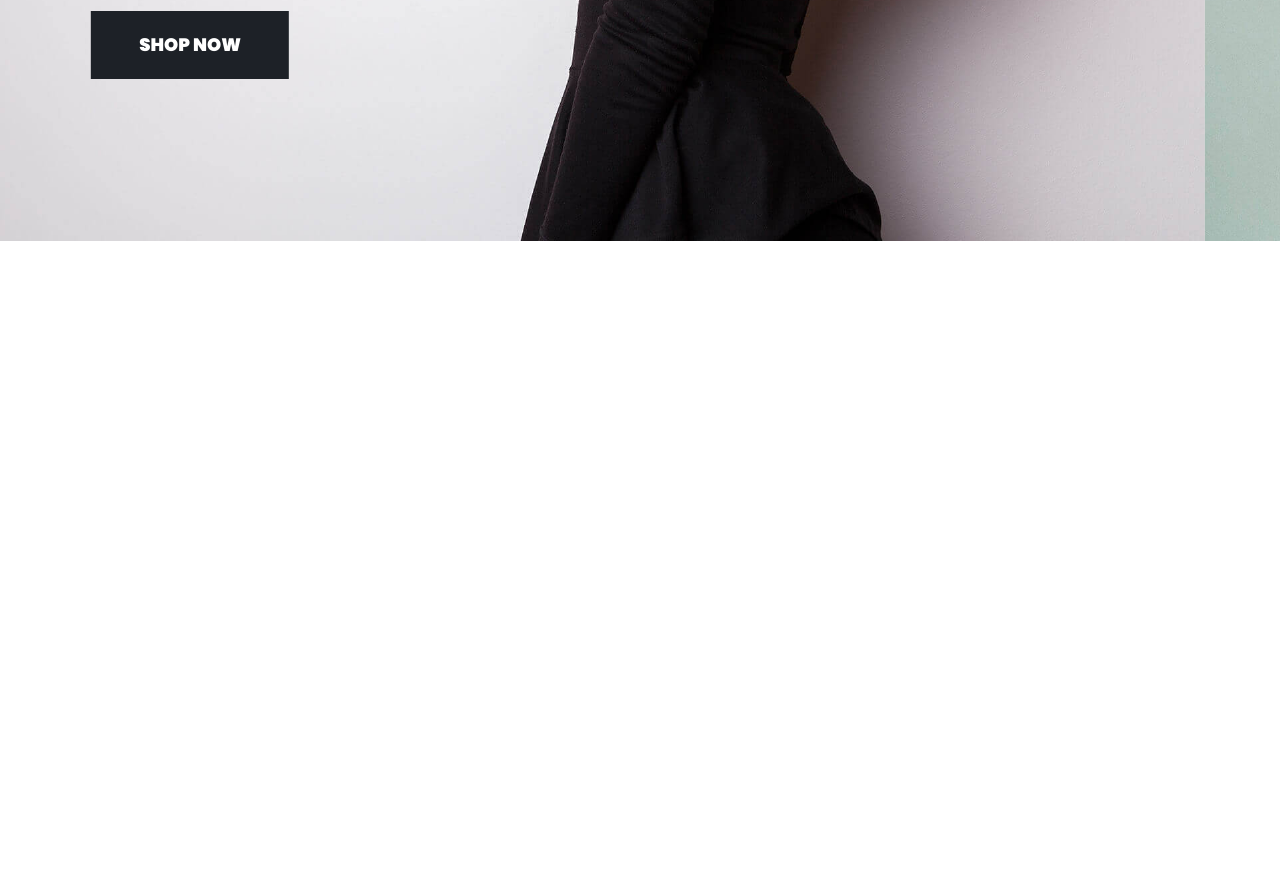
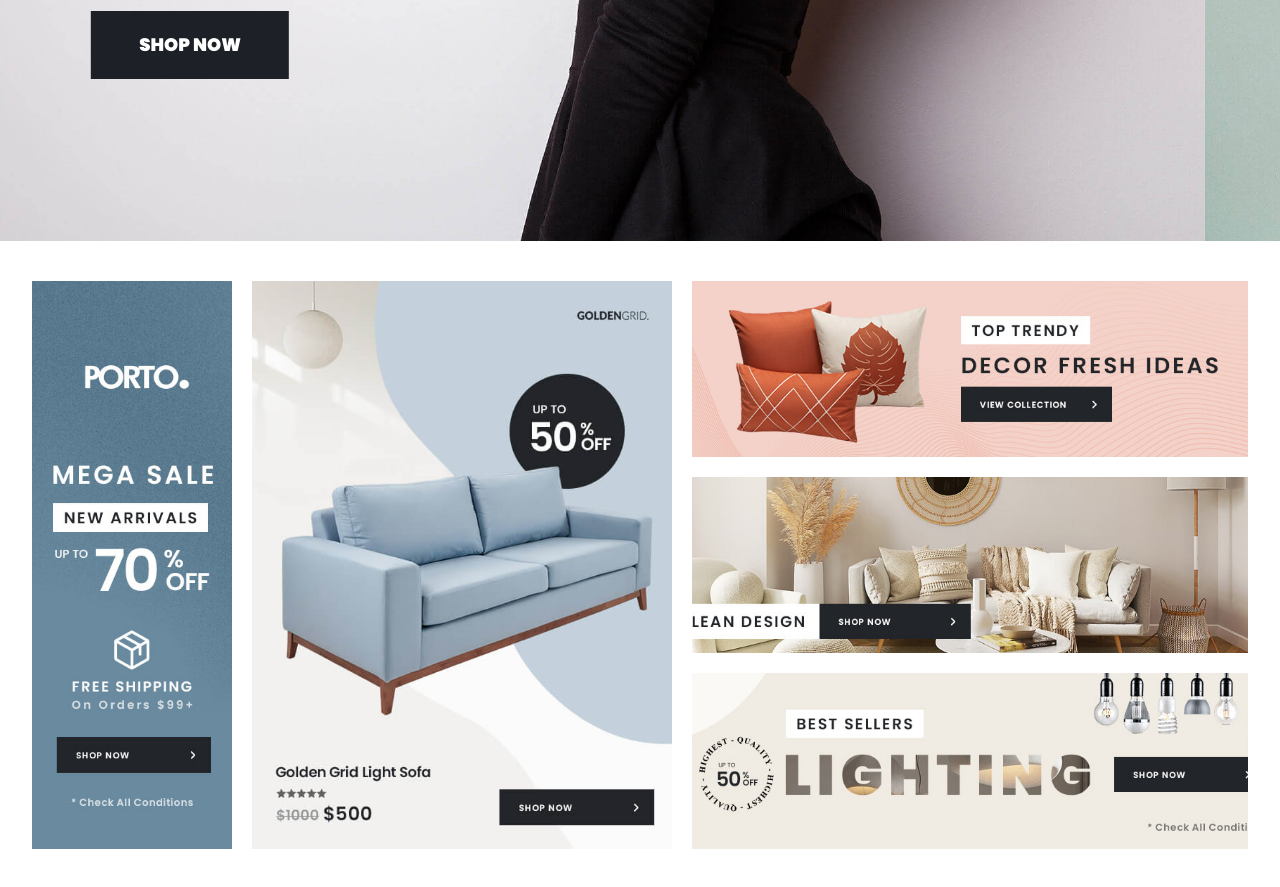
Before and after one commit to Amitsengupta332/demohtml, a plain HTML site: page index.html in a window 1280 px wide. Shown: the part 559-1446 px from the top of the page. Before the commit the page ends 800 px from the top, so only its background shows below. Drawn offline with nearby package versions, Linux system fonts and the light colour scheme.

Commit message:
banner done

```diff
--- /dev/null
+++ b/components/banner-section.html
@@ -0,0 +1,44 @@
+<section class="px-8 py-10 bg-white">
+  <div class="max-w-[1290px] mx-auto grid grid-cols-1 lg:grid-cols-[200px_420px_1fr] gap-5">
+
+    <!-- LEFT -->
+    <div>
+      <img
+        src="assets/images/shop49-banner-1.jpg"
+        class="w-full h-full object-cover block"
+        alt="Mega Sale"
+      />
+    </div>
+
+    <!-- MIDDLE -->
+    <div>
+      <img
+        src="assets/images/shop49-banner-2.jpg"
+        class="w-full h-full object-cover block"
+        alt="Sofa"
+      />
+    </div>
+
+    <!-- RIGHT -->
+    <div class="flex flex-col gap-5">
+      <img
+        src="assets/images/shop49-banner-3.jpg"
+        class="w-full h-[176px] object-cover block"
+        alt="Decor Fresh Ideas"
+      />
+
+      <img
+        src="assets/images/shop49-banner-4.jpg"
+        class="w-full h-[176px] object-cover block"
+        alt="Clean Design"
+      />
+
+      <img
+        src="assets/images/shop49-banner-5.jpg"
+        class="w-full h-[176px] object-cover block"
+        alt="Lighting"
+      />
+    </div>
+
+  </div>
+</section>
--- a/index.html
+++ b/index.html
@@ -11,6 +11,9 @@
 <body>
   <div id="navbar"></div>
   <div id="hero"></div>
+  <div id="banner"></div>
+
+
 
   <script>
     async function loadComponents() {
@@ -23,6 +26,11 @@
       const script = document.createElement("script");
       script.src = "assets/js/slider.js";
       document.body.appendChild(script);
+
+      const banner = await fetch("components/banner-section.html");
+      document.getElementById("banner").innerHTML = await banner.text();
+
+
     }
 
     loadComponents();
```
Also changed, not shown: components/b.html (added, +77 -0 lines), assets/css/styles.css (line endings or trailing spaces), assets/images/shop49-banner-1.jpg (added), assets/images/shop49-banner-2.jpg (added), assets/images/shop49-banner-3.jpg (added), assets/images/shop49-banner-4.jpg (added), assets/images/shop49-banner-5.jpg (added).
